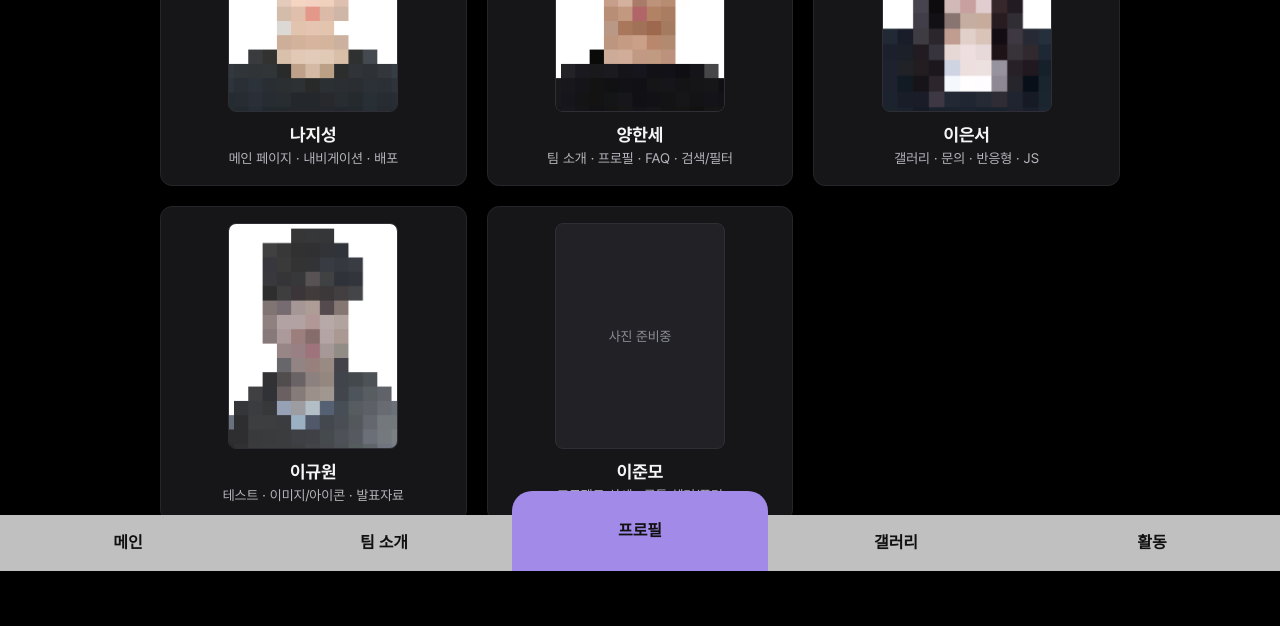
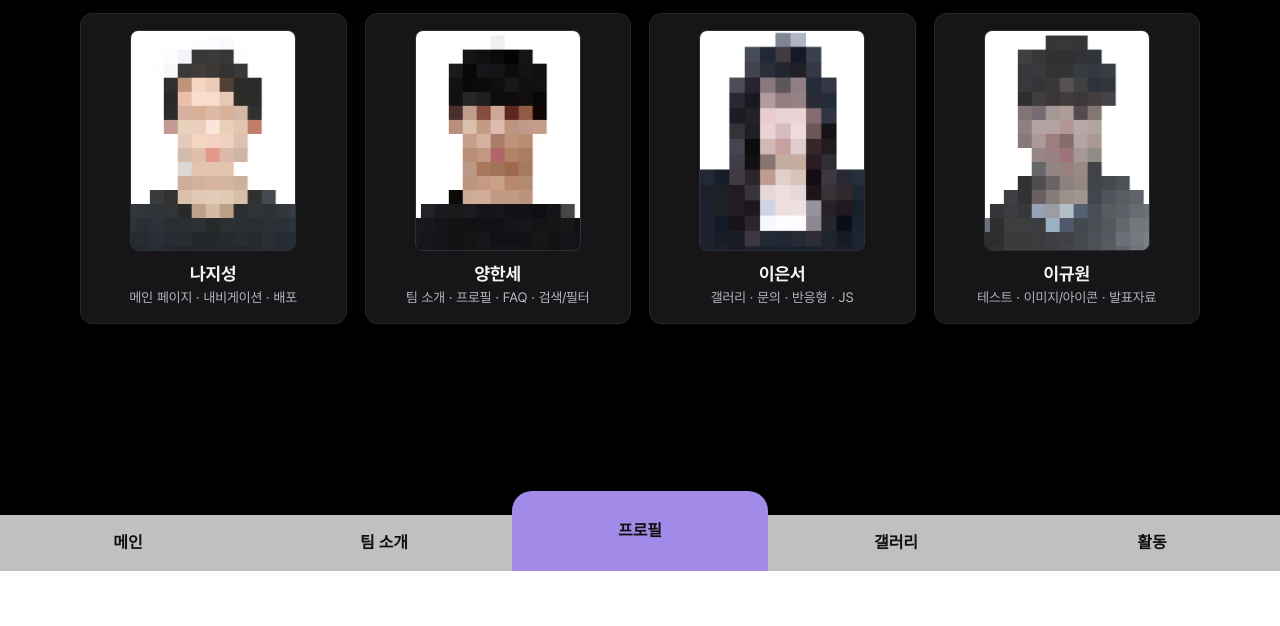
Before and after one commit to hellojsna/team-portfolio, a plain HTML site: page profile.html in a window 1280 px wide. Shown: the part 229-855 px from the top of the page. After the commit the page ends 800 px from the top, so only its background shows below. Drawn offline with Linux system fonts and the light colour scheme.

Commit message:
4명으로 수정

```diff
--- a/css/members.css
+++ b/css/members.css
@@ -1,4 +1,4 @@
-/* 팀원 프로필 페이지 전용 스타일 (키 컬러: #A18AE8)[cite: 4, 12] */
+/* 팀원 프로필 페이지 전용 스타일 (키 컬러: #A18AE8) */
 
 .members-page {
     min-height: 100vh;
@@ -13,7 +13,7 @@
 
 .members-container {
     width: 100%;
-    max-width: 960px;
+    max-width: 1120px;
     display: flex;
     flex-direction: column;
     gap: 24px;
@@ -26,11 +26,11 @@
     letter-spacing: -0.02em;
 }
 
-/* 3열 그리드 -> 5명일 때 상단 3개, 하단 2개 배치[cite: 3, 12] */
+/* 4명 기준 4열 그리드 */
 .members-grid {
     display: grid;
-    grid-template-columns: repeat(3, minmax(0, 1fr));
-    gap: 20px;
+    grid-template-columns: repeat(4, minmax(0, 1fr));
+    gap: 18px;
 }
 
 /* 세로형 카드 */
@@ -60,7 +60,7 @@
 /* 증명사진 비율 (3:4) */
 .member-photo-wrap {
     width: 100%;
-    max-width: 168px;
+    max-width: 164px;
     aspect-ratio: 3 / 4;
     border-radius: 8px;
     overflow: hidden;
@@ -97,13 +97,13 @@
 }
 
 .member-role-short {
-    font-size: 0.86rem;
+    font-size: 0.85rem;
     color: #b5b5bd;
     line-height: 1.4;
     word-break: keep-all;
 }
 
-/* 카드 클릭 시 상세 정보 모달[cite: 12] */
+/* 카드 클릭 시 상세 정보 모달 */
 .member-modal {
     position: fixed;
     inset: 0;
@@ -222,7 +222,7 @@
 }
 
 /* 태블릿·모바일 반응형 */
-@media (max-width: 860px) {
+@media (max-width: 960px) {
     .members-page {
         align-items: flex-start;
         padding: 32px 20px 108px;
--- a/js/members.js
+++ b/js/members.js
@@ -34,15 +34,6 @@ const MEMBERS = [
         github: "leekyu9774",
         bio: "화면 테스트와 이미지·아이콘 정리, 개선 사항 및 발표자료 준비를 담당합니다.",
         goal: "화면 검증과 발표자료 완성"
-    },
-    {
-        name: "이준모",
-        photo: "./images/members/junmo.jpg",
-        roleShort: "프로젝트 상세 · 공통 헤더/푸터",
-        role: "프로젝트 상세 페이지 제작, 공통 헤더 및 푸터 제작",
-        github: "미정",
-        bio: "프로젝트 상세 페이지와 공통 헤더 및 푸터 영역을 맡고 있습니다.",
-        goal: "상세 화면과 공통 헤더·푸터 구성"
     }
 ];
 
```
